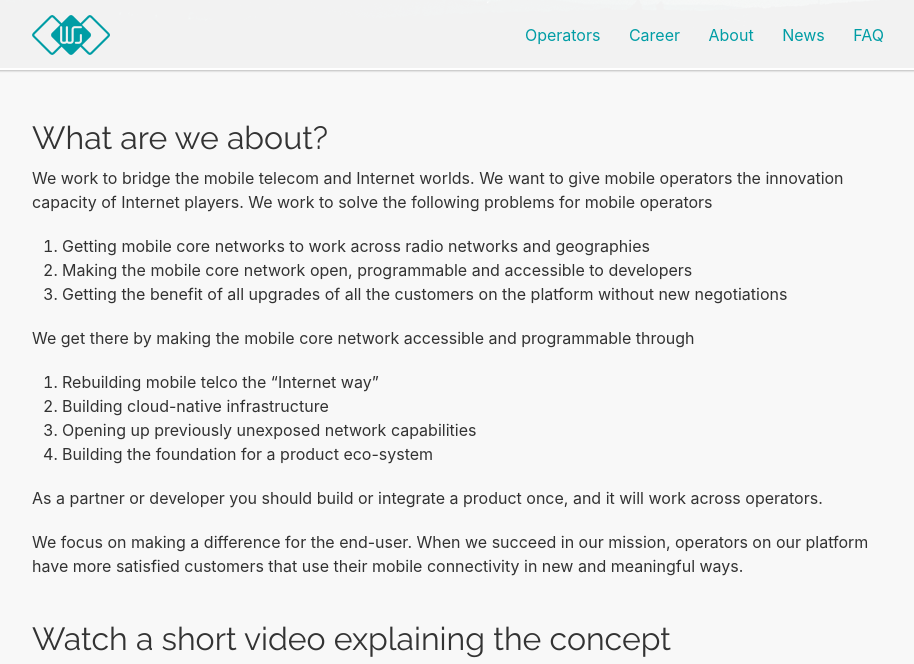
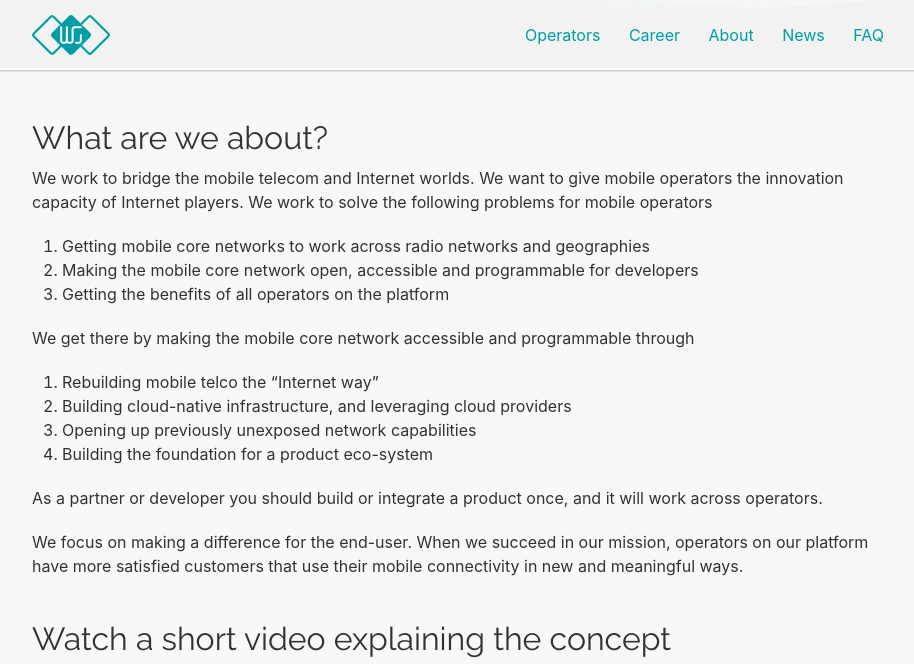
Before and after one commit to working-group-two/engineering-blog, a Jekyll site: the page built from pages/index.md, in a window 1280 px wide and 900 px high, scrolled down 382 px, cut to the strip 0-664 px from the top of the window. Shown: the whole strip, without its empty margins (178-1092 px from the left). Built offline with Jekyll 4.4.1, drawn with Linux system fonts in a browser that asks for light colours; nearby versions of some CDN libraries.

Commit message:
Update index.md
text changes

```diff
--- a/pages/index.md
+++ b/pages/index.md
@@ -9,12 +9,12 @@ permalink: /
 
 We work to bridge the mobile telecom and Internet worlds. We want to give mobile operators the innovation capacity of Internet players. We work to solve the following problems for mobile operators
 1. Getting mobile core networks to work across radio networks and geographies
-2. Making the mobile core network open, programmable and accessible to developers
-3. Getting the benefit of all upgrades of all the customers on the platform without new negotiations
+2. Making the mobile core network open, accessible and programmable for developers
+3. Getting the benefits of all operators on the platform
 
 We get there by making the mobile core network accessible and programmable through
 1. Rebuilding mobile telco the "Internet way"
-2. Building cloud-native infrastructure
+2. Building cloud-native infrastructure, and leveraging cloud providers
 3. Opening up previously unexposed network capabilities
 4. Building the foundation for a product eco-system
 
```
